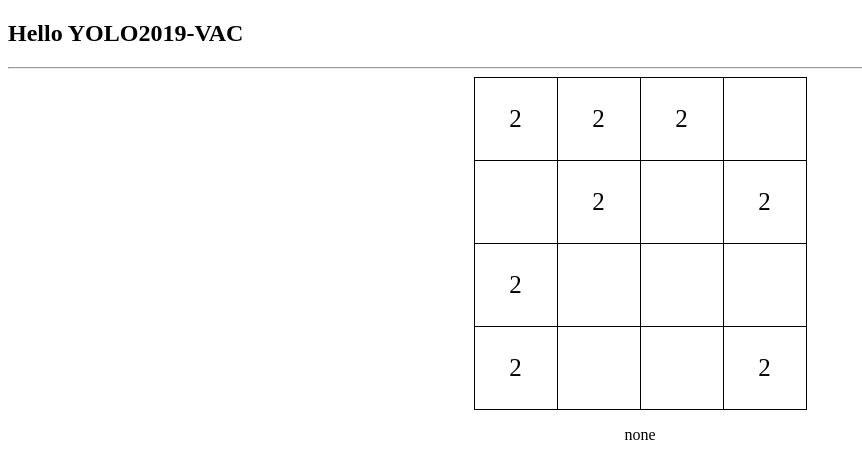
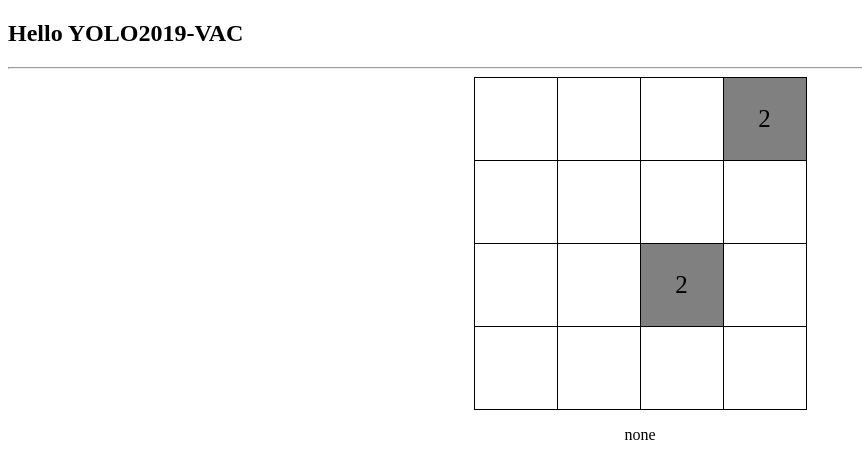
Before and after one commit to Yolo2019-VAC/hello-github, an Angular app in the folder client/: page / in a window 1280 px wide. Shown: the top 458 px of the page, without its empty margins (0-862 px from the left). Built offline with nearby package versions, Linux system fonts and the light colour scheme.

Commit message:
Lesson 10

```diff
--- a/client/src/app/app.component.html
+++ b/client/src/app/app.component.html
@@ -5,6 +5,7 @@
 
 <app-math-game></app-math-game>
 
+<!--
 <hr>
 
 <img src="https://encrypted-tbn0.gstatic.com/images?q=tbn:ANd9GcQ2lpvOUI8SdYL6qJJ4IlnzoTxlHUlBnhC3Iaixyag6k-cWOlZg">
@@ -22,3 +23,4 @@
 <h2> Scores </h2>
 
 <app-scores-table></app-scores-table>
+-->
--- a/client/src/app/math-game/math-game.component.html
+++ b/client/src/app/math-game/math-game.component.html
@@ -2,7 +2,7 @@
 <table>
 
  <tr *ngFor="let r of board">
-    <td *ngFor="let c of r">
+    <td *ngFor="let c of r" class="game2048-{{c}}">
       <span *ngIf="c>0">{{ c }}</span>
     </td>
  </tr>
--- a/client/src/app/math-game/math-game.component.scss
+++ b/client/src/app/math-game/math-game.component.scss
@@ -14,3 +14,16 @@ td {
 p {
     text-align: center;
 }
+
+.game2048-0 { background-color: white;}
+.game2048-2 { background-color: grey;}
+.game2048-4 { background-color: rgb(153, 0, 255);}
+.game2048-8 { background-color:orange;}
+.game2048-16 { background-color: orangered;}
+.game2048-32 { background-color: firebrick;}
+.game2048-64 { background-color: red;}
+.game2048-128 { background-color: rgb(89, 0, 255);}
+.game2048-256 { background-color: rgb(206, 8, 140);}
+.game2048-512 { background-color: rgb(0, 255, 34);}
+.game2048-1024 { background-color: rgb(0, 102, 255);}
+.game2048-2048 { background-color: rgb(0, 255, 242);}
--- a/client/src/app/math-game/math-game.component.ts
+++ b/client/src/app/math-game/math-game.component.ts
@@ -11,19 +11,18 @@ export class MathGameComponent implements OnInit {
   SxS = 4;
   msg='none';
   board = [
-   [ 2, 2, 2, 0 ],
-   [ 0, 2, 0, 2 ],
-   [ 2, 0, 0, 0 ],
-   [ 2, 0, 0, 2 ]
+   [ 0, 0, 0, 0 ],
+   [ 0, 0, 0, 0 ],
+   [ 0, 0, 0, 0 ],
+   [ 0, 0, 0, 0 ]
   ];
 
   constructor() { }
 
   mover( a ) {
-    for (let c=0; c<this.SxS; c++) {
-      for (let r=this.SxS-1; r>0; r--) {
+    for (let r=0; r<this.SxS-1; r++) {
       //step1
-        if ( a[ r ] ==0 ) {
+      if ( a[ r ] == 0 ) {
         let find_rNo_ne_0 = -1;
         for ( let ri=r+1; ri<this.SxS; ri++ ){
           if ( a [ ri ] > 0) {
@@ -53,7 +52,6 @@ export class MathGameComponent implements OnInit {
     }
     return a;
   }
-  }
   getCol( cNo ) {
     let a =[];
     for ( let r=0; r <this.SxS; r++) {
@@ -74,9 +72,37 @@ export class MathGameComponent implements OnInit {
     this.board[ rNo ] = a;
   }
 
+  rnd() {
+   // if ( Math.random() <0.1 ) {
+    //  return 4;
+   // } else {
+   //   return 2; }
+   return ( Math.random() < 0.1 ? 4 : 2);
+  }
+
+  getZeros() {
+    let Z = [];
+    for ( let r = 0; r < this.SxS; r++) { //кожен рядок
+      for ( let c=0; c < this.SxS; c++){  //кожен елемент в рядку
+       if ( this.board[r][c] == 0) {
+         Z .push( [r,c] );
+       }
+      }
+    }
+    return Z;
+  }
+
+  nextNumber() {
+ let Z =  this.getZeros();
+ if ( Z.length > 0 ) {
+ let i = Math.floor( Z.length * Math.random() );
+ this.board[ Z[i][0] ][ Z[i][1] ] = this.rnd();
+   }
+  }
+
   ngOnInit() {
-   // this.setRow( 3, [ 16,32,16,16] );
-   // this.setRow( 3, this.getRow( 1 ) );
+   this.nextNumber();
+   this.nextNumber();
   }
 
   @HostListener('window:keydown.arrowup')
@@ -84,24 +110,28 @@ export class MathGameComponent implements OnInit {
    for ( let c=0; c < this.SxS; c++ ) {
      this.setCol( c, this.mover( this.getCol( c ) ) );
    }
+   this.nextNumber();
   }
   @HostListener('window:keydown.arrowright')
   onRight() {
    for ( let r=0; r < this.SxS; r++ ) {
      this.setRow ( r, this.mover(this.getRow( r ).reverse() ).reverse() );
    }
+   this.nextNumber();
   }
   @HostListener('window:keydown.arrowdown')
   onDown() {
     for ( let c=0; c < this.SxS; c++) {
       this.setCol( c ,this.mover( this.getCol( c ).reverse() ).reverse() );
     }
+    this.nextNumber();
   }
   @HostListener('window:keydown.arrowleft')
   onLeft() {
    for (let r=0; r < this.SxS; r++) {
      this.setRow( r, this.mover( this.getRow ( r ) ) );
    }
+   this.nextNumber();
   }
 
 }
```
Lines whose indentation alone changed are shown as unchanged.
